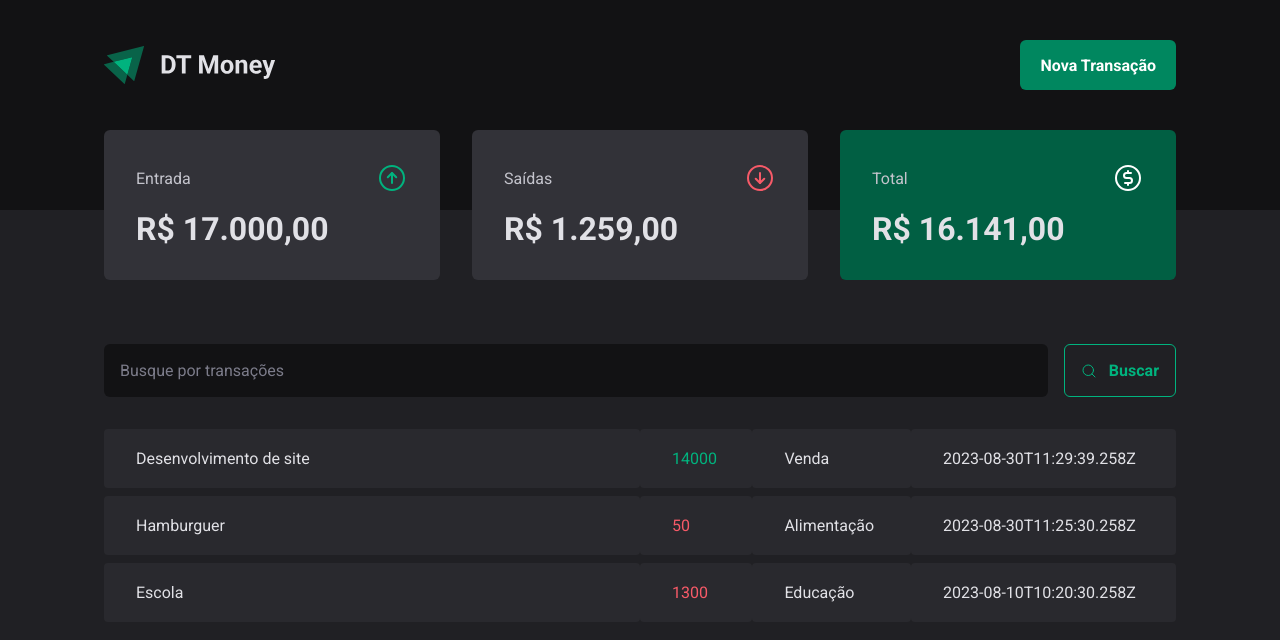
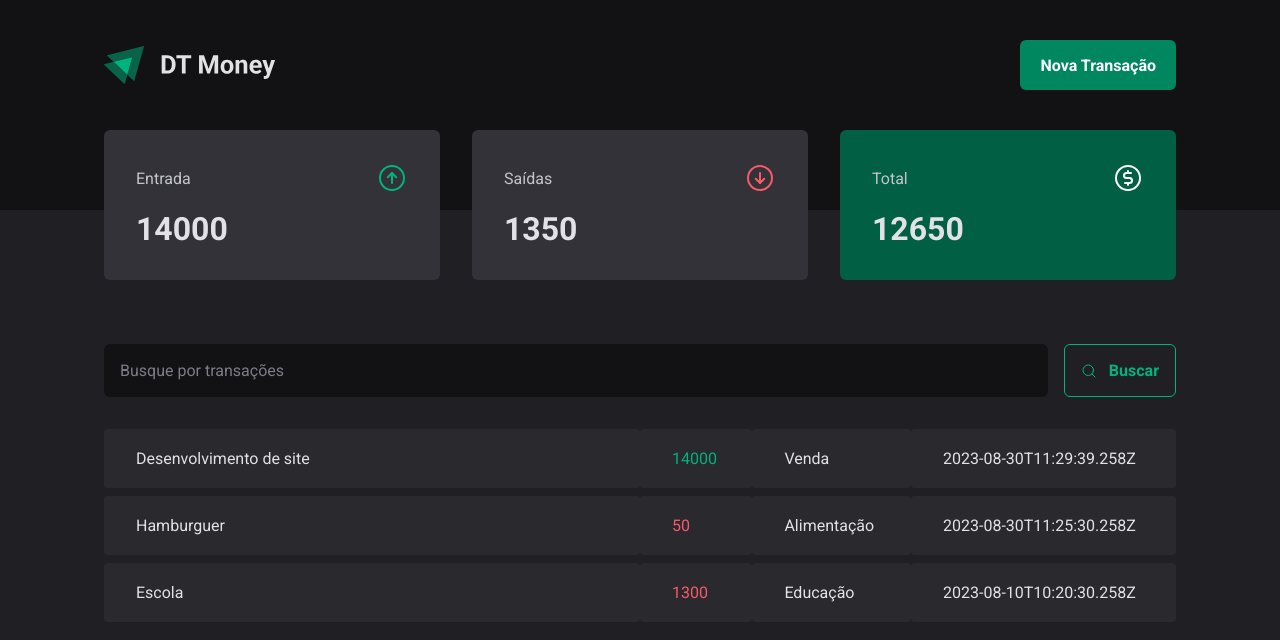
Before and after one commit to aldineifranco/03-dt-money, a React (Vite) app: page / in a window 1280 px wide. Shown: the top 640 px of the page. Built offline with nearby package versions, Linux system fonts and the light colour scheme; data requests are answered from the project's data file.

Commit message:
calculando resumo de transações em Summary

```diff
--- a/src/components/Summary/index.tsx
+++ b/src/components/Summary/index.tsx
@@ -5,16 +5,34 @@
 
 export function Summary() {
   const { transactions } = useContext(TransactionsContext);
-  console.log(transactions)
+
+  const summary = transactions.reduce(
+    (acc, transaction) => {
+      if(transaction.type === 'income') {
+        acc.income += transaction.price
+        acc.total += transaction.price
+      } else {
+        acc.outcome += transaction.price
+        acc.total -= transaction.price
+      }
+
+      return acc;
+    },
+    {
+      income: 0,
+      outcome: 0,
+      total: 0
+    }
+  )
 
   return (
     <SummaryContainer>
       <SummaryCard>
         <header>
           <span>Entrada</span>
-          <ArrowCircleUp size={32} color= "#00b37e" />
+          <ArrowCircleUp size={32} color="#00b37e" />
         </header>
-        <strong>R$ 17.000,00</strong>
+        <strong>{summary.income}</strong>
       </SummaryCard>
 
       <SummaryCard>
@@ -22,7 +40,7 @@
           <span>Saídas</span>
           <ArrowCircleDown size={32} color="#F75A68" />
         </header>
-        <strong>R$ 1.259,00</strong>
+        <strong>{summary.outcome}</strong>
       </SummaryCard>
 
       <SummaryCard variant="green">
@@ -30,7 +48,7 @@
           <span>Total</span>
           <CurrencyCircleDollar size={32} color="#fff" />
         </header>
-        <strong>R$ 16.141,00</strong>
+        <strong>{summary.total}</strong>
       </SummaryCard>
     </SummaryContainer>
   )
```
Also changed, not shown: src/contexts/TransactionsContext.tsx (+6 -6 lines).
